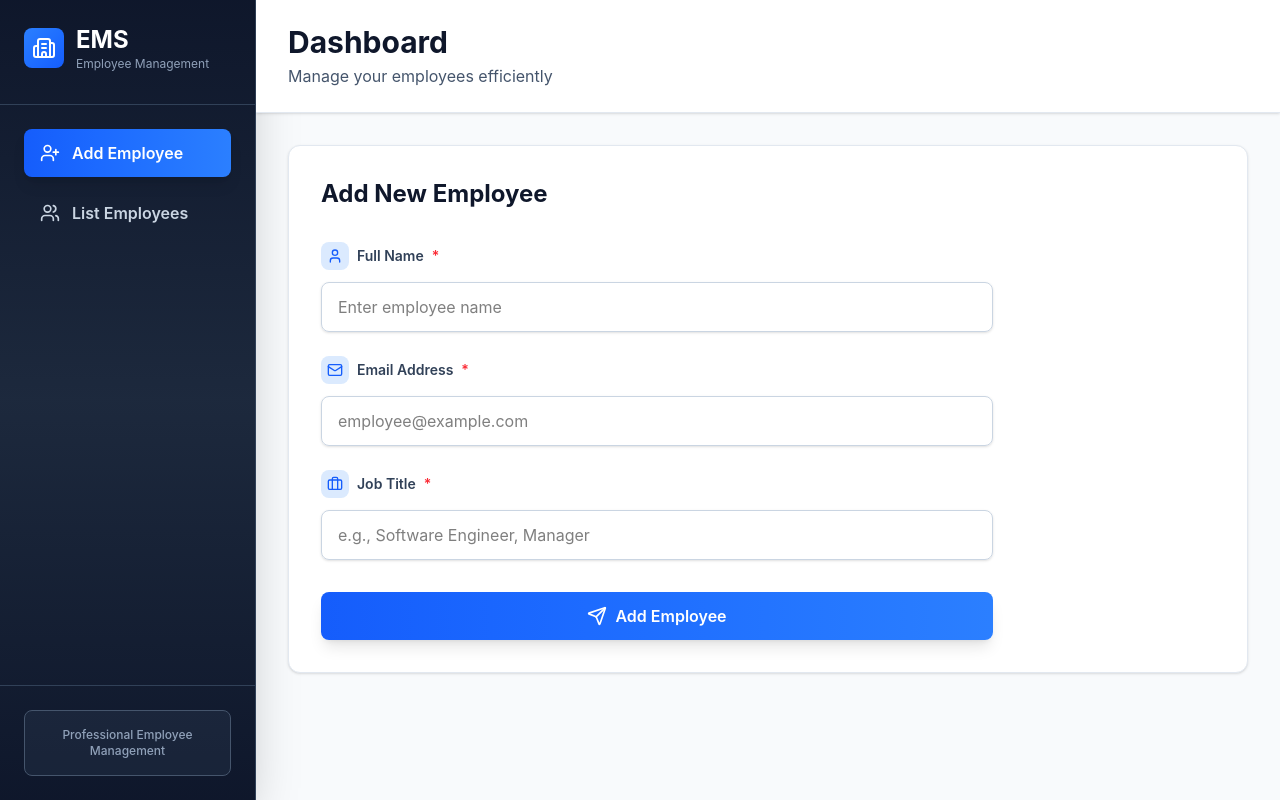
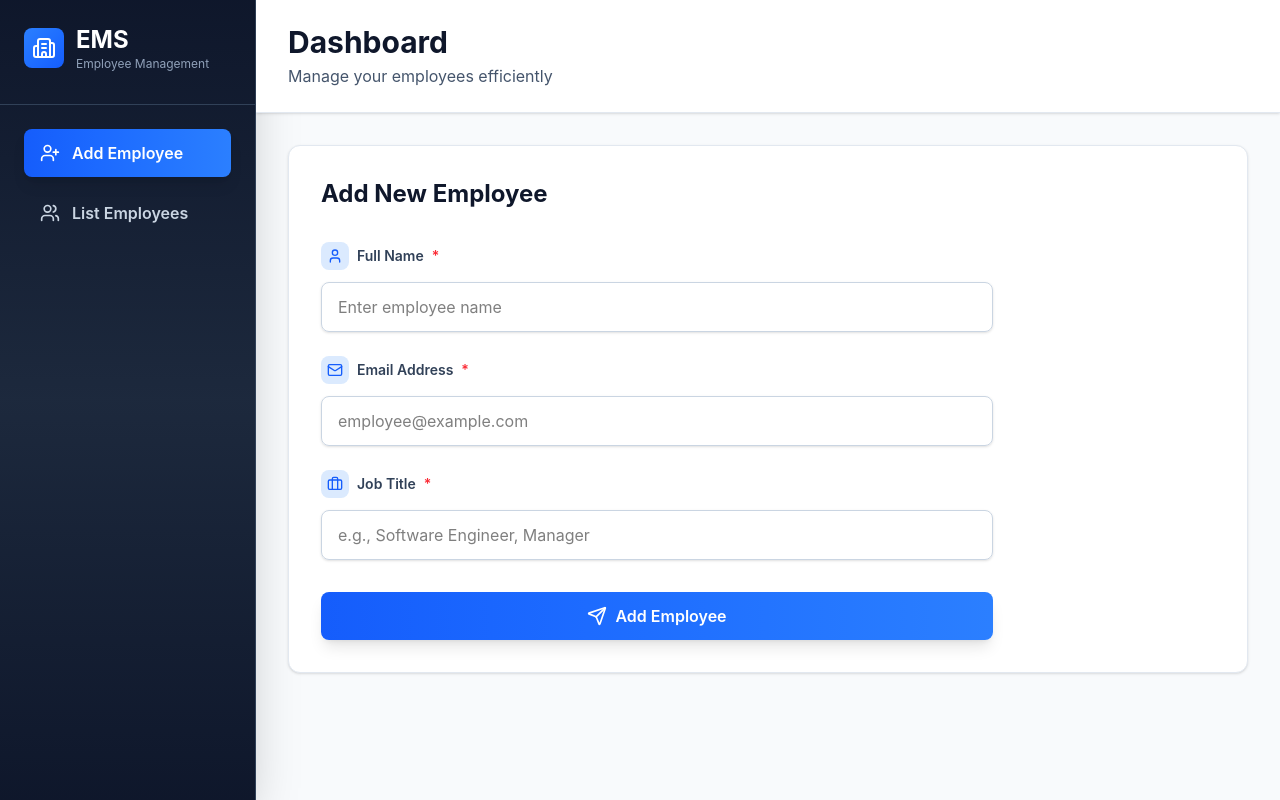
Before and after one commit to RazorKenway/Employee-Management-System, a React (Vite) app in the folder frontend/: page / in a window 1280 px wide. Built offline with nearby package versions, Linux system fonts and the light colour scheme; no server answers.

Commit message:
fix: sidebar issue

```diff
--- a/frontend/src/components/Sidebar.jsx
+++ b/frontend/src/components/Sidebar.jsx
@@ -42,13 +42,6 @@ const Sidebar = ({ activeView, setActiveView }) => {
           <span>List Employees</span>
         </button>
       </nav>
-
-      {/* Footer */}
-      <div className="p-6 border-t border-slate-700">
-        <div className="p-4 bg-slate-700/30 border border-slate-600 rounded-lg">
-          <p className="text-xs text-slate-400 text-center font-medium">Professional Employee Management</p>
-        </div>
-      </div>
     </div>
   );
 };
```
